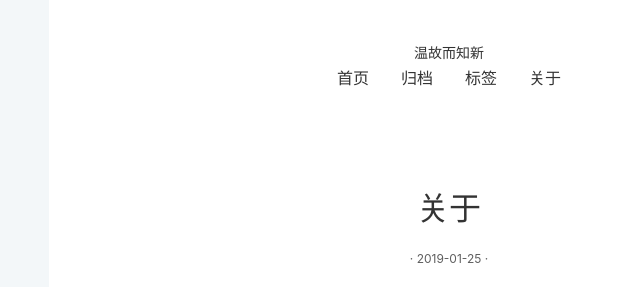
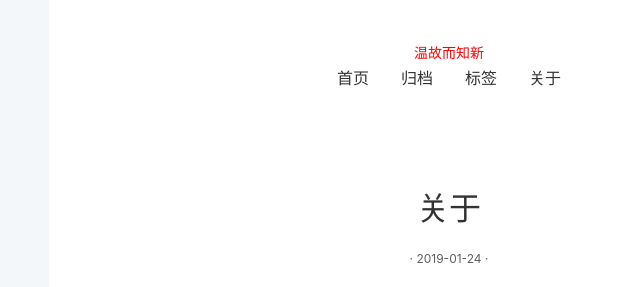
Before and after one commit to AnonymousCyberWarrior/Trojians.github.io, a plain HTML site: page post/about/index.html in a window 1280 px wide. Shown: the part 192-479 px from the top of the page, 191-831 px from the left. Drawn offline with nearby package versions, Linux system fonts and the light colour scheme.

Commit message:
update from hve: 2019-02-19 09:31:49

```diff
--- a/post/about/index.html
+++ b/post/about/index.html
@@ -23,7 +23,7 @@
     Trojians Notes
   </h1>
   <p class="site-description">
-    <p>温故而知新</p>
+    <p style="color:red;">温故而知新</p>
   </p>
   <div class="menu-container">
 
@@ -62,7 +62,7 @@
             </h2>
             <div class="post-info">
               <time class="post-time">
-                · 2019-01-25 ·
+                · 2019-01-24 ·
               </time>
 
             </div>
```
Also changed, not shown: archives/index.html (+1 -1 lines), index.html (+1 -1 lines), post/zhengze/index.html (+1 -1 lines), tags/index.html (+1 -1 lines).
